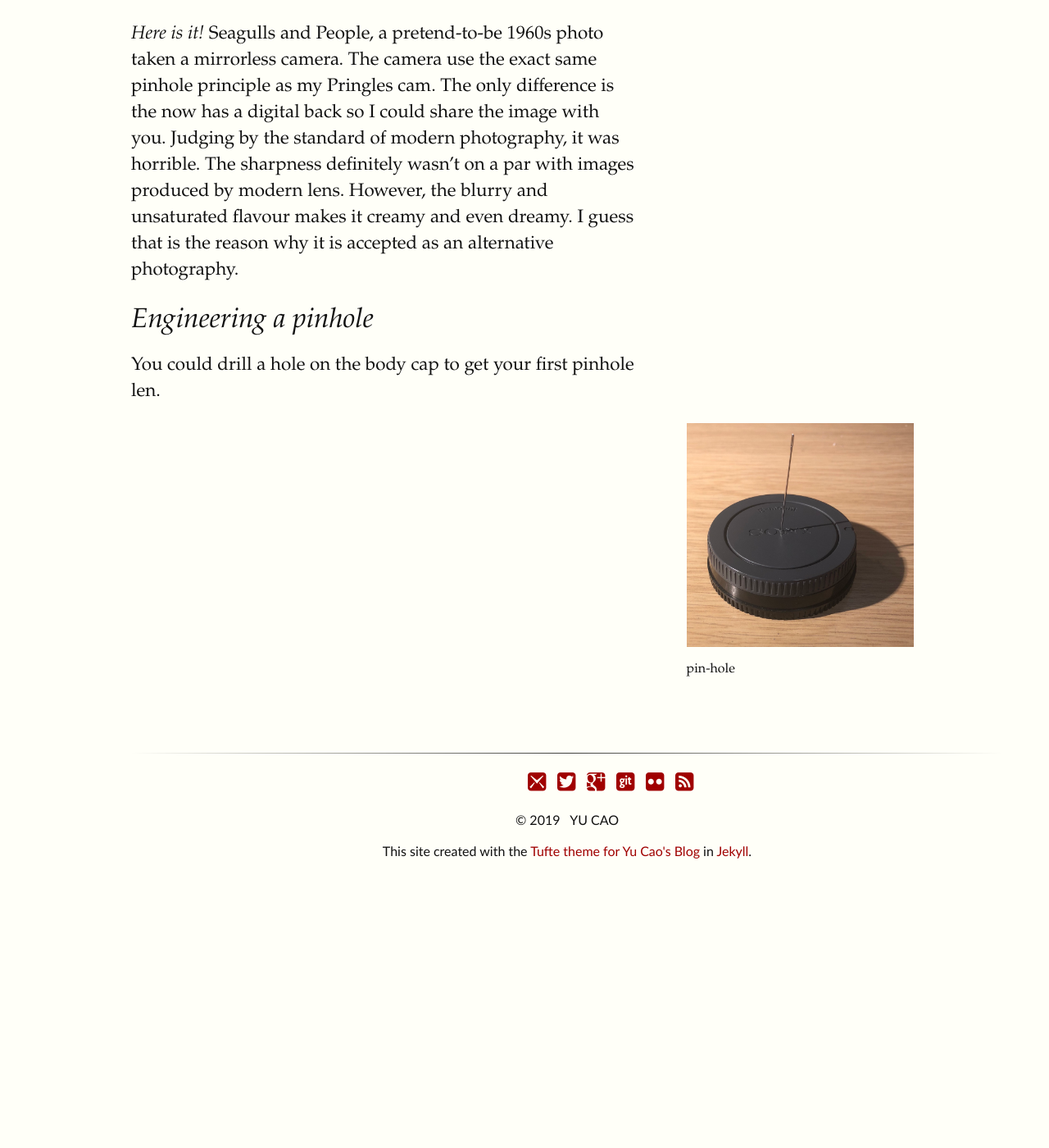
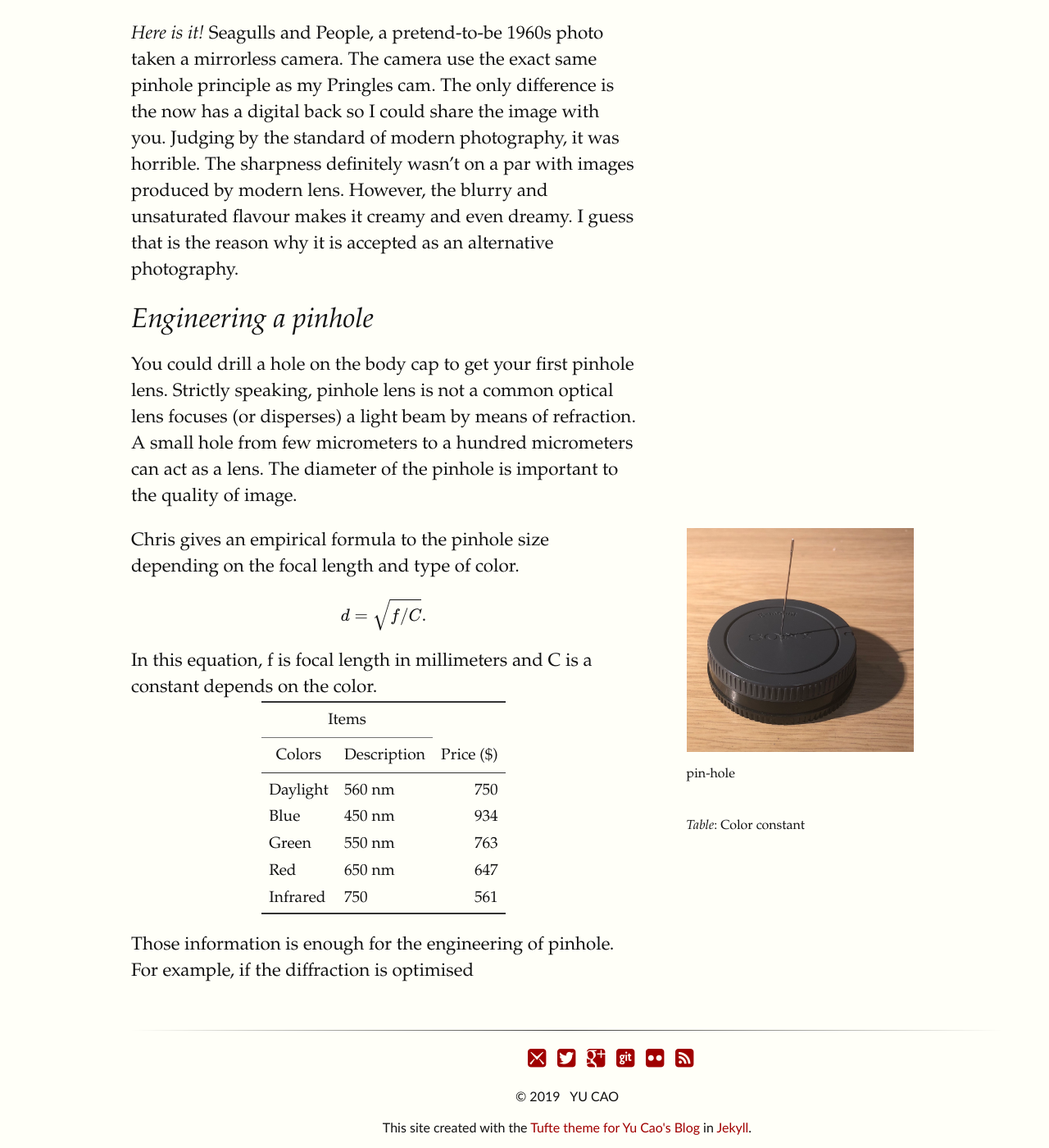
Before and after one commit to tsaoyu/blog, a Jekyll site: the page built from _posts/2018-09-19-pinhole-photography.md, in a window 1280 px wide and 1400 px high, scrolled down 1443 px. Shown: the whole window at 82% size. Built offline with Jekyll 4.4.1, drawn with Linux system fonts in a browser that asks for light colours; formulas are drawn with MathJax 3; before the commit the page ends 2506 px from its top, so only the background shows below that.

Commit message:
Include table

```diff
--- a/_posts/2018-09-19-pinhole-photography.md
+++ b/_posts/2018-09-19-pinhole-photography.md
@@ -31,6 +31,33 @@ However, the blurry and unsaturated flavour makes it creamy and even dreamy.
 I guess that is the reason why it is accepted as an alternative photography.
 
 ## Engineering a pinhole
-You could drill a hole on the body cap to get your first pinhole len.
+You could drill a hole on the body cap to get your first pinhole lens.
+Strictly speaking, pinhole lens is not a common optical lens focuses (or disperses) a light beam by means of refraction.
+A small hole from few micrometers to a hundred micrometers can act as a lens.
+The diameter of the pinhole is important to the quality of image.
 
 {% marginfigure 'mf-id-1' 'assets/img/pinhole_photos/first_pinhole.JPG' 'pin-hole'%}
+
+Chris gives an empirical formula to the pinhole size depending on the focal length and type of color.
+
+{% math %}{d = \sqrt{f/C}}.{% endmath %}
+
+In this equation, f is focal length in millimeters and C is a constant depends on the color.
+{% marginnote 'table-2-id' '*Table*: Color constant' %}
+<div class="table-wrapper">
+<table class="booktabs">
+          <thead>
+            <tr><th colspan="2" class="cmid">Items</th><th class="nocmid"></th></tr>
+            <tr><th>Colors</th><th>Description</th><th>Price ($)</th></tr>
+          </thead>
+          <tbody>
+            <tr><td>Daylight</td>     <td>560 nm</td><td class="r">750</td></tr>
+            <tr><td>Blue</td>         <td>450 nm</td>    <td class="r">934</td></tr>
+            <tr><td>Green</td>      <td>550 nm</td> <td class="r">763</td></tr>
+            <tr><td>Red</td>      <td>650 nm</td> <td class="r">647</td></tr>
+            <tr><td>Infrared</td><td>750</td>  <td class="r">561</td></tr>
+          </tbody>
+</table>
+</div>
+
+Those information is enough for the engineering of pinhole. For example, if the diffraction is optimised
```
